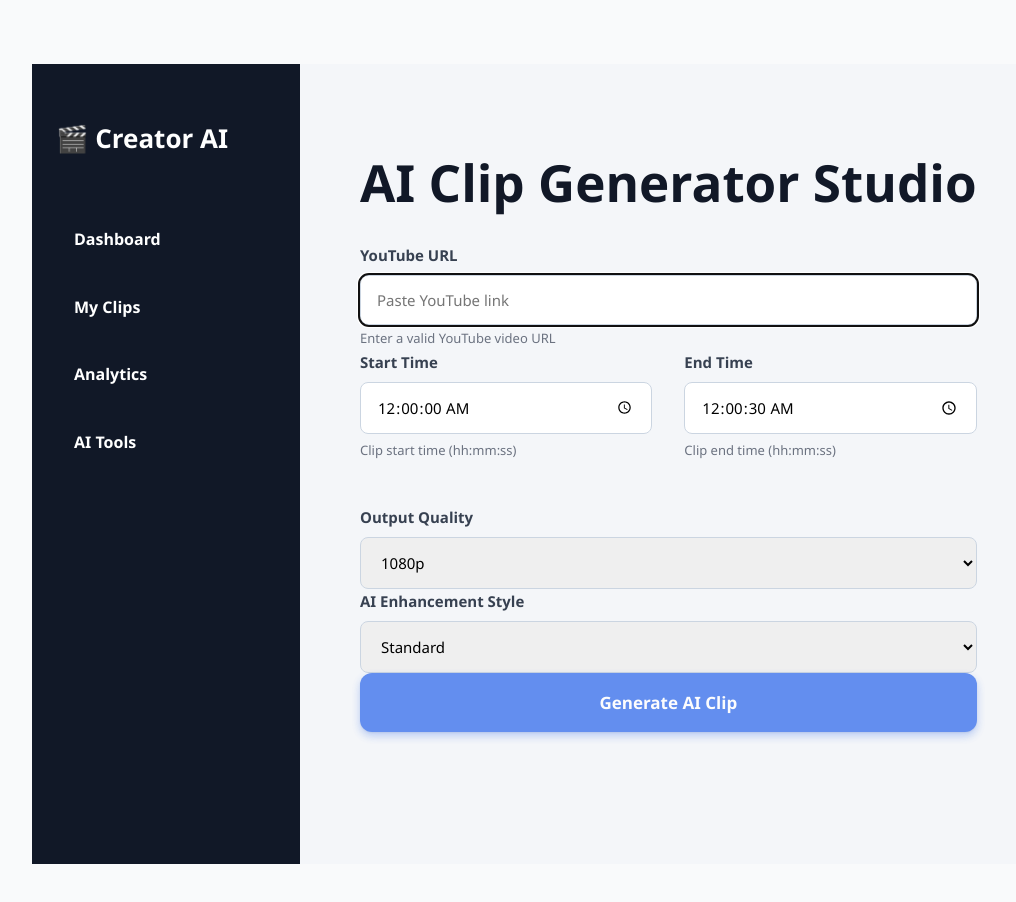
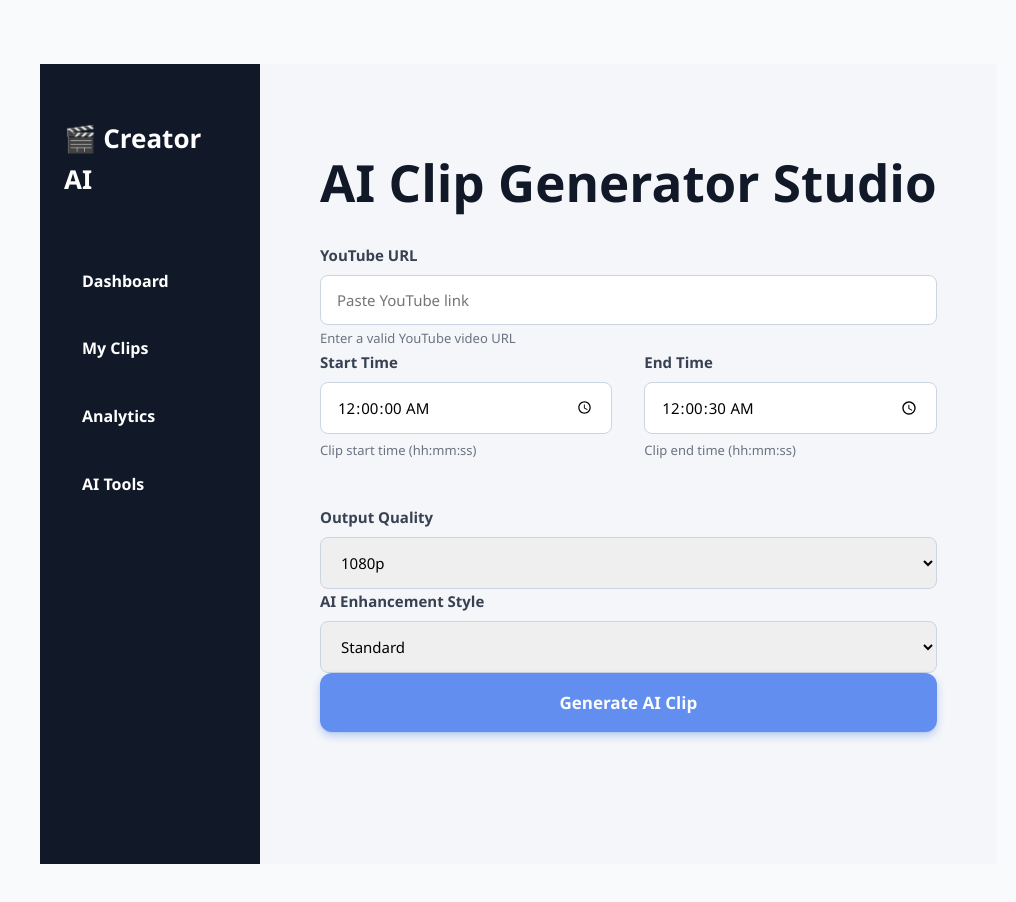
Before and after one commit to resellingwithesss-lang/ai-video-clipper, a React (Vite) app in the folder app/: page / in a window 1280 px wide. Shown: the top 902 px of the page, without its empty margins (16-1032 px from the left). Built offline with nearby package versions, Linux system fonts and the light colour scheme.

Commit message:
🎨 AI frontend UX improvements

```diff
--- a/app/src/App.jsx
+++ b/app/src/App.jsx
@@ -42,7 +42,7 @@ function App() {
 
   return (
     <div style={styles.page}>
-      <nav style={styles.sidebar} aria-label="Primary">
+      <nav style={styles.sidebar} aria-label="Primary navigation">
         <h2 style={styles.sidebarHeader}>🎬 Creator AI</h2>
         <ul style={styles.navList}>
           {["Dashboard", "My Clips", "Analytics", "AI Tools"].map((item) => (
@@ -95,6 +95,10 @@ function App() {
                   url && !validYouTubeUrl(url)
                     ? "#dc2626"
                     : "#cbd5e1",
+                outline:
+                  url && !validYouTubeUrl(url)
+                    ? "2px solid #dc2626"
+                    : "none",
               }}
               aria-describedby="urlHelp"
               disabled={loading}
@@ -110,6 +114,7 @@ function App() {
                     ? "#dc2626"
                     : "#6b7280",
               }}
+              role={url && !validYouTubeUrl(url) ? "alert" : undefined}
             >
               Enter a valid YouTube video URL
             </small>
@@ -205,19 +210,23 @@ function App() {
                   loading || !url.trim() || !validYouTubeUrl(url)
                     ? "not-allowed"
                     : "pointer",
+                display: "flex",
+                alignItems: "center",
+                justifyContent: "center",
+                gap: 12,
               }}
               aria-live="polite"
               aria-label={loading ? "Processing AI clip" : "Generate AI Clip"}
             >
               {loading ? (
-                <span>
+                <>
                   <span
                     className="spinner"
                     aria-hidden="true"
                     style={styles.spinner}
                   ></span>
                   Processing...
-                </span>
+                </>
               ) : (
                 "Generate AI Clip"
               )}
@@ -227,11 +236,11 @@ function App() {
               <p
                 role="alert"
                 style={{
-                  marginTop: 20,
+                  marginTop: 24,
                   color: message.startsWith("⚠️ Error") ? "#dc2626" : "#16a34a",
                   fontWeight: "600",
                   lineHeight: 1.5,
-                  minHeight: 24,
+                  minHeight: 28,
                 }}
               >
                 {message}
@@ -261,6 +270,7 @@ const styles = {
     display: "flex",
     flexDirection: "column",
     gap: 28,
+    boxSizing: "border-box",
   },
   sidebarHeader: {
     marginBottom: 28,
@@ -291,6 +301,7 @@ const styles = {
     overflowY: "auto",
     display: "flex",
     justifyContent: "center",
+    boxSizing: "border-box",
   },
   container: {
     width: "100%",
@@ -303,7 +314,7 @@ const styles = {
     boxShadow: "0 12px 30px rgba(0,0,0,0.12)",
     display: "flex",
     flexDirection: "column",
-    gap: 24,
+    gap: 28,
   },
   label: {
     fontWeight: "700",
@@ -323,6 +334,7 @@ const styles = {
     transition: "border-color 0.25s ease, box-shadow 0.25s ease",
     fontFamily: "inherit",
     outlineOffset: 2,
+    outline: "none",
   },
   helpText: {
     fontSize: 13,
@@ -362,8 +374,6 @@ const styles = {
     border: "3px solid rgba(255, 255, 255, 0.6)",
     borderTopColor: "#fff",
     borderRadius: "50%",
-    marginRight: 12,
-    verticalAlign: "middle",
     animation: "spin 1s linear infinite",
   },
 };
--- a/app/src/main.jsx
+++ b/app/src/main.jsx
@@ -33,6 +33,9 @@ createRoot(rootElement).render(
         // Added subtle box shadow for content separation
         boxShadow: '0 0 10px rgba(0,0,0,0.05)',
         borderRadius: '8px',
+        // Added padding inside for better content separation
+        paddingLeft: '3.5rem',
+        paddingRight: '3.5rem',
       }}
       tabIndex={-1} // improve focus management for screen readers
     >
```
